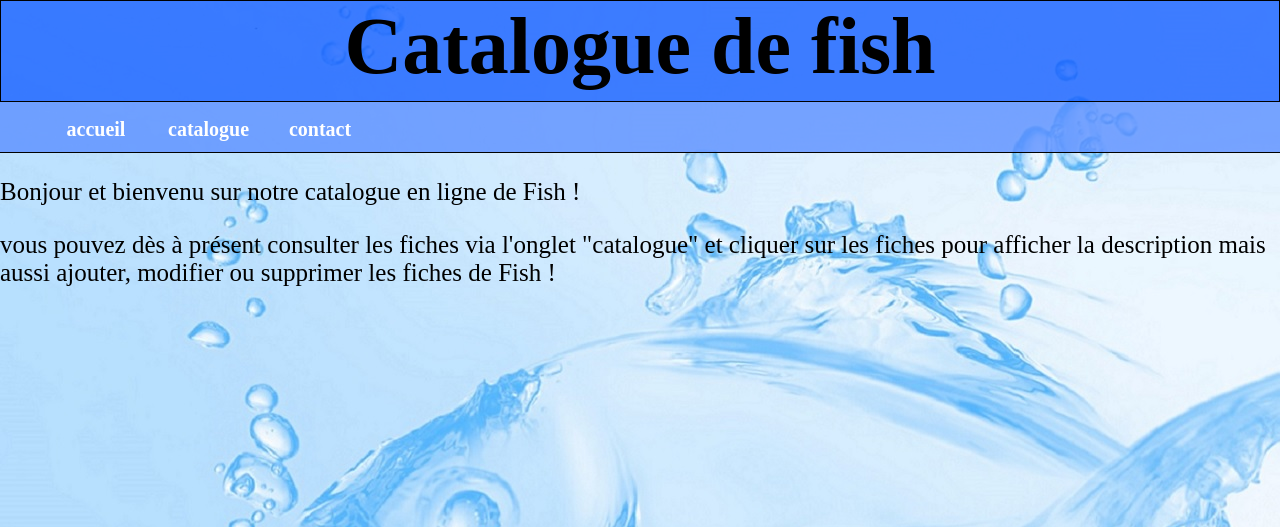
After one commit to Doug71/poissons, a PHP site: page / in a window 1280 px wide. The commit adds this page. Shown: the top 527 px of the page. Run offline with PHP 8.4, Linux system fonts and the light colour scheme.

Commit message:
mise à jour 05/12/18

```diff
--- a/fiches/Brochet.txt
+++ b/fiches/Brochet.txt
@@ -1 +1 @@
-001%-%Brochet%-%Poisson prédateur commun en eaux douces et saumâtres%-%13/11/18%-%0%-%Le brochet ou grand brochet (Esox lucius) est une espèce de poissons prédateurs communs en eaux douces et saumâtres dans l'hémisphère nord (répartition holarctique). Ce poisson a été introduit en dehors de son aire d'origine, notamment au Maroc, par les colons français au début du xxe siècle, dans les lacs d'Aguelmame Aziza et d'Aguelmame Sidi Ali. Sa taille à l'âge adulte varie de 30 à 110 cm et son poids entre 2 et 10 kg. Cependant des individus de plus de 130 cm et de plus de 30 kg existent mais sont moins fréquents (ce sont généralement des femelles). En France, pas moins de 7 brochets allant de 135 cm à 140 cm ont été capturés. L'actuel record du plus gros brochet homologué par l'association internationale de pêche sportive est un spécimen de 147 cm (58 cm de tour de ventre) pour 31 kg, capturé en 1983 en Allemagne, surnommé Hecht (brochet en allemand). Le plus grand brochet jamais mesuré et confirmé (152 cm de long, 60 cm de tour de ventre, 28 kg) fut capturé et relâché en mai 2004 dans le lac Apisko, Manitoba (Canada). Quelques écrits datés de la fin du xixe siècle rapportent également la capture au filet de brochets géants (173–175 cm de long, 67–68 cm de large pour 41-42 kg) en Irlande, écrits dont la véracité est douteuse faute de preuves matérielles et parce qu'aucun brochet géant n'a été capturé depuis (soit plus de 50 ans). Le brochet est partiellement protégé en France.
+001%-%Brochet%-%Poisson prédateur commun en eaux douces et saumâtres %-%05/12/18%-%0%-%Le brochet ou grand brochet (Esox lucius) est une espèce de poissons prédateurs communs en eaux douces et saumâtres dans l'hémisphère nord (répartition holarctique). Ce poisson a été introduit en dehors de son aire d'origine, notamment au Maroc, par les colons français au début du xxe siècle, dans les lacs d'Aguelmame Aziza et d'Aguelmame Sidi Ali. Sa taille à l'âge adulte varie de 30 à 110 cm et son poids entre 2 et 10 kg. Cependant des individus de plus de 130 cm et de plus de 30 kg existent mais sont moins fréquents (ce sont généralement des femelles). En France, pas moins de 7 brochets allant de 135 cm à 140 cm ont été capturés. L'actuel record du plus gros brochet homologué par l'association internationale de pêche sportive est un spécimen de 147 cm (58 cm de tour de ventre) pour 31 kg, capturé en 1983 en Allemagne, surnommé Hecht (brochet en allemand). Le plus grand brochet jamais mesuré et confirmé (152 cm de long, 60 cm de tour de ventre, 28 kg) fut capturé et relâché en mai 2004 dans le lac Apisko, Manitoba (Canada). Quelques écrits datés de la fin du xixe siècle rapportent également la capture au filet de brochets géants (173–175 cm de long, 67–68 cm de large pour 41-42 kg) en Irlande, écrits dont la véracité est douteuse faute de preuves matérielles et parce qu'aucun brochet géant n'a été capturé depuis (soit plus de 50 ans). Le brochet est partiellement protégé en France.
--- /dev/null
+++ b/header.php
@@ -0,0 +1,14 @@
+<header>
+    <h1>Catalogue de fish</h1>
+</header>
+<nav>
+    <ul>
+        <li><a href="index.php">accueil</a></li>
+        <li><a href="catalogue.php">catalogue</a>
+            <ul>
+                <li><a href="creation.php">création</a></li>
+            </ul>
+        </li>
+        <li><a href="contact.php">contact</a></li>
+    </ul>
+</nav>
--- /dev/null
+++ b/index.php
@@ -0,0 +1,18 @@
+<!DOCTYPE html>
+
+<html lang="fr">
+	<head>
+  		<meta charset="utf-8">
+  		<title>Catalogue de Fish</title>
+  		<link rel="stylesheet" href="style.css">
+  	</head>
+
+	<body>
+        <?php
+            include("header.php");
+        ?>
+		<p>Bonjour et bienvenu sur notre catalogue en ligne de Fish !</p>
+		<p>vous pouvez dès à présent consulter les fiches via l'onglet "catalogue" et cliquer sur les fiches pour afficher la description mais aussi ajouter, modifier ou supprimer les fiches de Fish !</p>
+    </body>
+
+</html>
--- a/lecture.php
+++ b/lecture.php
@@ -6,6 +6,7 @@
                             $file_handle = fopen("./fiches/$entry","r");
                             $line_of_text = fgets($file_handle);        // en utilisant %-% comme séparateur
                             $elements = explode("%-%",$line_of_text);   // cela remplit un tableau $elements avec une information par case (ID-Nom-Détail-[Image]-Date)
+
                             if (!$elements[4]){
                                 echo "<tr>";
 
--- a/messages/message.txt
+++ /dev/null
@@ -1,3 +0,0 @@
-WACK Nicolas%-%nicolas@gmail.fr%-%kiki%-%kikikikiki
-thgtrhtr%-%trhythytj%-%ujujyu%-%kuykyukyu
-fabricio%-%fabicio@kiki.com%-%cours kikikiki%-%arduino
--- a/style.css
+++ b/style.css
@@ -1,48 +1,87 @@
-header {
+body
+    {
+        margin: 0px;
+        background: url("poisson.jpg") fixed no-repeat;
+    }
+
+header
+    {
         text-align: center;
+        height: 100px;
+        background-color:  rgba(22, 96, 255, 0.8);
+        margin: 0px;
+        border: 1px solid black;
     }
-h1 {
-    font-size: 50px;
+
+h1
+    {
+        font-size: 80px;
+        margin: 0px;
+        height: 100px;
     }
-nav {
-    background-color: #00000010;
+
+h2
+    {
+        font-size: 30px;
     }
-ul {
-    background-color: rgba(22, 96, 255, 0.8);
+
+nav
+    {
+        text-align: center;
+        margin: 0px;
+        height: 50px;
+        border-bottom: 1px black solid;
+    }
+
+ul
+    {
+        background-color: rgba(91, 143, 255, 0.8);
         list-style: none;
         display: flex;
         flex-direction: row;
+        margin: 0px;
+        height: 50px;
     }
-li a {
+
+li a
+    {
+        height: 19px;
+        width: 80px;
         position: relative;
         display: block;
         padding: 16px;
+        text-align: center;
         text-decoration: none;
         font-size: 20px;
         font-weight: bold;
         color: #ffffff;
     }
-li a:hover {
+
+li a:hover
+    {
+        text-align: center;
+        height: 19px;
+        width: 80px;
         text-decoration: none;
         color: #ffffff;
-    background-color: #183b75;
+        background-color: rgba(22, 96, 255, 0.8);
     }
-li ul {
+
+li ul
+    {
         display: none;
     }
-li:hover ul {
+
+li:hover ul
+    {
+        width: 112px;
         position: absolute;
         display: flex;
         flex-direction: column;
-    padding-left: 0px;
-    margin-left: 0px;
+        padding: 0px;
+        margin: 0px;
         box-shadow: 0px 8px 16px 0px rgba(0,0,0,0.5);
-    z-index: 1;
-}
-
-body
-    {
-    background: url("poisson.jpg") fixed no-repeat;
+        /*z-index: 1;*/
     }
 
 .tableau
@@ -68,22 +107,13 @@ th, td
         text-decoration: none;
     }
 
-.retour
-    {
-        border: 1px black solid;
-        background-color: rgba(0,0,0,0.5);
-        font-size: 20px;
-        text-decoration: none;
-        color: white;
-    }
-
 .image
     {
         width: 240px;
         height: 180px;
     }
 
-p
+p, span
     {
         font-size: 25px;
     }
@@ -91,6 +121,7 @@ p
 .h2
     {
         text-decoration: underline;
+        margin-top: 50px;
     }
 
 .contact
@@ -98,9 +129,81 @@ p
         width: 500px;
     }
 
-#contact
+#formulaire
     {
         display: flex;
         flex-direction: column;
         align-items: center;
+        text-align: center;
     }
+
+.valid
+    {
+        width: 100px;
+        height: 30px;
+        font-size: 18px;
+        margin-top: 30px;
+    }
+
+.valid:hover
+    {
+        color: rgba(22, 96, 255, 0.8);
+        background-color: black;
+    }
+
+.creation, .creation2
+    {
+        width: 500px;
+    }
+
+.creation2
+    {
+        height: 100px;
+        overflow: scroll;
+    }
+
+.formulaire
+    {
+        display: flex;
+        flex-direction: column;
+        align-items: center;
+        text-align: center;
+    }
+
+.succes
+    {
+        font-size: 2em;
+        font-weight: bold;
+        /*text-decoration: underline;*/
+        display: flex;
+        justify-content: center;
+        margin-top: 10px;
+    }
+
+a:hover
+    {
+        color: blue;
+    }
+
+.contactus
+    {
+        /*background-color: rgba(0,0,0,0.9);*/
+    }
+
+.modif, .envoyer
+    {
+        width: 100px;
+        height: 30px;
+        font-size: 18px;
+    }
+
+.modif:hover, .envoyer:hover
+    {
+        color: rgba(22, 96, 255, 0.8);
+        background-color: black;
+    }
+
+.label
+    {
+        font-size: 20px;
+    }
```
Also changed, not shown: contact.php (+22 -17 lines), creation.php (+22 -18 lines), details.php (+43 -23 lines), images/brochet.jpg (added), images/guppy.jpg (added), images/piranha.jpg (added), images/truite.jpg (added). Lines whose indentation alone changed are shown as unchanged.
